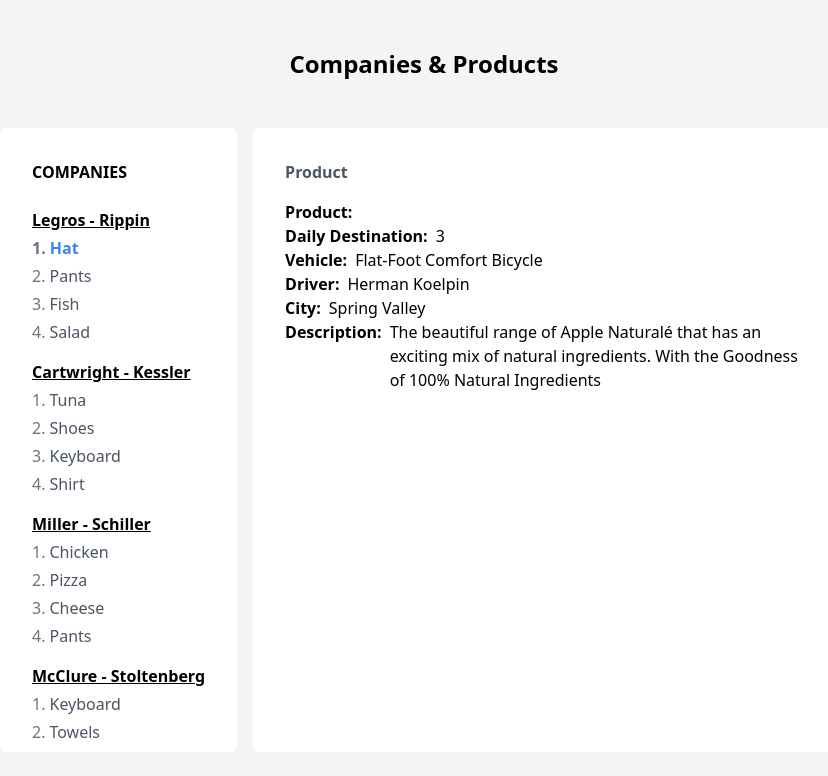
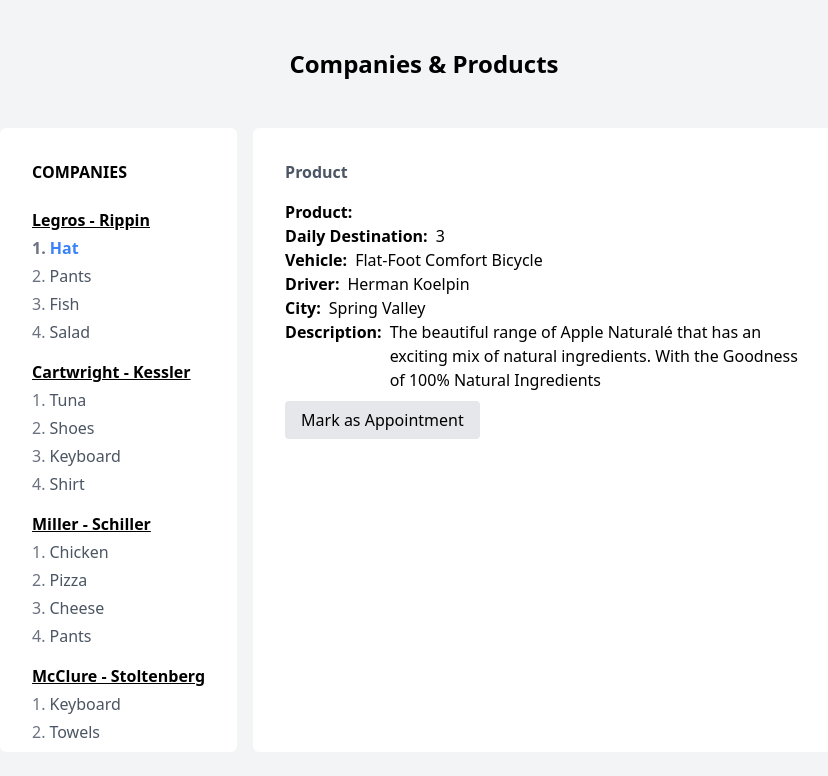
Before and after one commit to nurovic/Nuxt-3-Shipping, a Nuxt app: page /shipping/company/1/product/1 in a window 1280 px wide. Shown: the top 776 px of the page, without its empty margins (216-1044 px from the left). Built offline with nearby package versions, Linux system fonts and the light colour scheme.

Commit message:
Added VueUse, Made dynamic button,

```diff
--- /dev/null
+++ b/components/AppointmentButton.client.vue
@@ -0,0 +1,32 @@
+<template>
+    <label
+    class="bg-gray-200 px-4 py-2 rounded"
+    :class="{
+            'bg-green-400':
+            modelValue,
+            'bg-gray-200':
+            !modelValue
+        }">
+        <input type="checkbox"
+        :value="modelValue"
+        @input="() => $emit('update:modelValue', !modelValue)"
+        class="hidden"
+        />
+        {{ modelValue ? 'Appointment' : 'Mark as Appointment' }}
+    </label>
+</template>
+<script setup>
+defineProps({
+    modelValue: {
+        type: Boolean,
+        default: false
+    }
+})
+
+defineEmits(['update:modelValue'])
+</script>
+<style scoped>
+    ::selection {
+        display: none;
+    }
+</style>
--- a/composables/useShipping.ts
+++ b/composables/useShipping.ts
@@ -1,5 +1,4 @@
 import shippingData from '../shippingData'
-console.log("alkdaskjd", shippingData)
 
 export const useShipping = () => {
     return {
--- a/nuxt.config.ts
+++ b/nuxt.config.ts
@@ -1,4 +1,4 @@
 // https://nuxt.com/docs/api/configuration/nuxt-config
 export default defineNuxtConfig({
-    modules: ['@nuxtjs/tailwindcss']
+    modules: ['@nuxtjs/tailwindcss', '@vueuse/nuxt']
 })
--- a/package.json
+++ b/package.json
@@ -9,6 +9,8 @@
   },
   "devDependencies": {
     "@nuxtjs/tailwindcss": "^6.4.1",
+    "@vueuse/core": "^9.13.0",
+    "@vueuse/nuxt": "^9.13.0",
     "nuxt": "^3.2.2"
   }
 }
--- a/pages/shipping/company/[companyId]/product/[productId].vue
+++ b/pages/shipping/company/[companyId]/product/[productId].vue
@@ -21,25 +21,62 @@
       <div class="font-bold mr-2">City:</div>
       {{ product.City }}
     </div>
-    <div class="flex">
+    <div class="flex mb-4">
         <div class="font-bold mr-2">Description:</div>
         {{ product.Description }}</div>
+
+    <AppointmentButton
+    :model-value= "isAppointment"
+    @update:model-value="toggleAppointment"
+    />
   </div>
 </template>
 <script setup>
 const shipping = useShipping();
-console.log("İD", shipping)
 const route = useRoute();
-console.log(shipping);
+
 const company = computed(() => {
   return shipping.companies.find(
     (company) => company.id === route.params.companyId
   );
 });
+
 const product = computed(() => {
   return company.value.Product.find(
     (product) => product.id === route.params.productId
   );
 });
+const title = computed(() => {
+    return `${company.value.Company} - ${product.value.ProductName}`
+})
+useHead({
+    title
+})
+
+const appointment = useLocalStorage('appointment', [])
+
+const isAppointment = computed(() => {
+    if(!appointment.value[company.value.id - 1]){
+        return false
+    }
+
+    if(!appointment.value[company.value.id - 1][product.value.id - 1]){
+        return false
+    }
+
+    return appointment.value[company.value.id - 1][
+        product.value.id - 1
+    ]
+})
+
+const toggleAppointment = () => {
+    if(!appointment.value[company.value.id - 1]){
+        appointment.value[company.value.id - 1] = []
+    }
+
+    appointment.value[company.value.id - 1][
+        product.value.id - 1
+    ] = !isAppointment.value
+}
 </script>
 <style lang=""></style>
```
Also changed, not shown: 1 other file (tests, documents, lock files or other folders).
